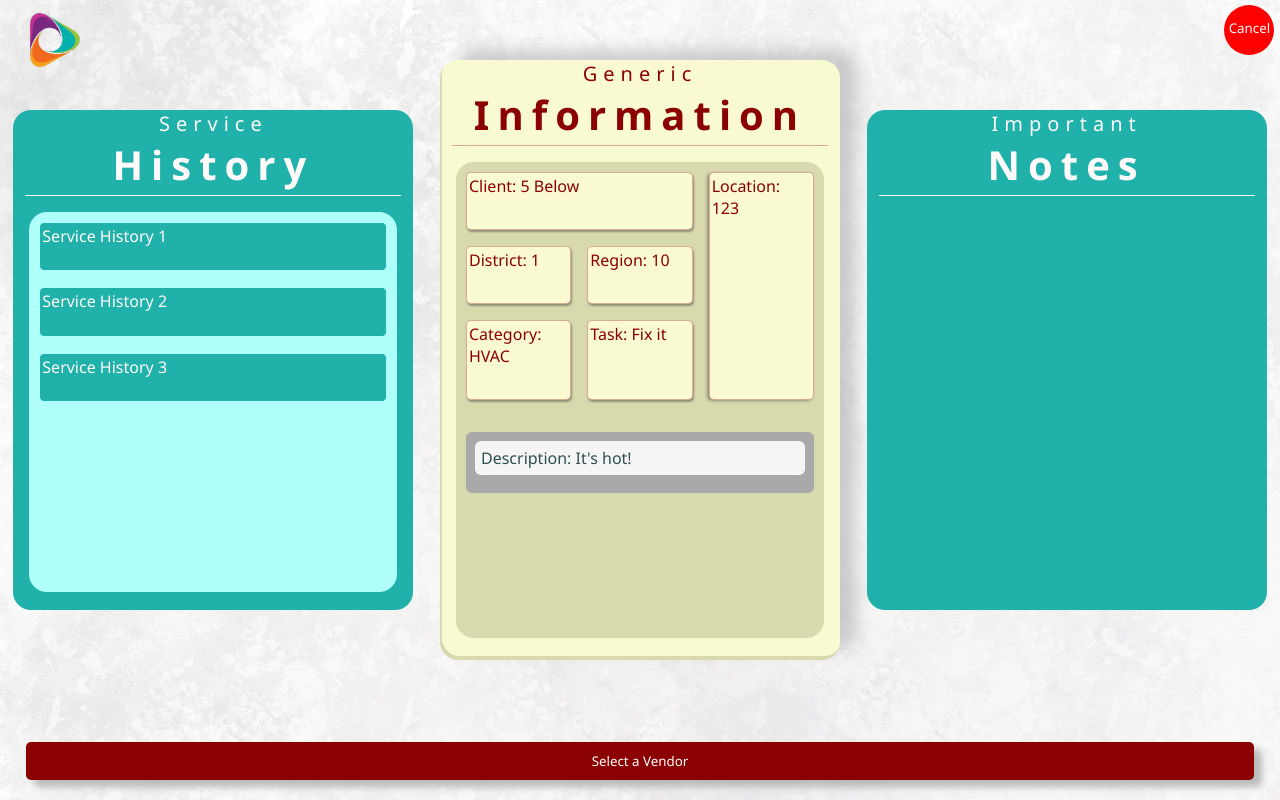
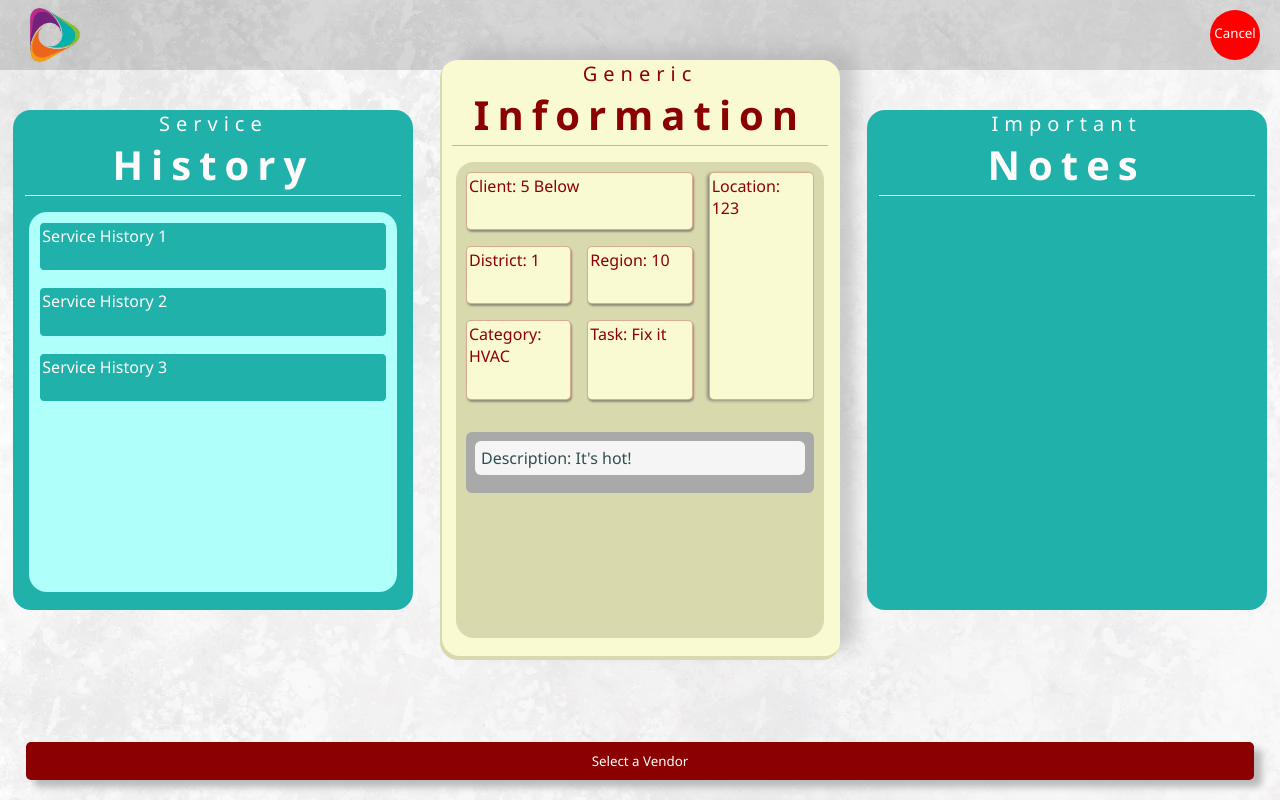
Before and after one commit to BigMoneyKirk/DispatchDashboard, an Angular app: page / in a window 1280 px wide. Built offline with nearby package versions, Linux system fonts and the light colour scheme.

Commit message:
Added some sort of nav-bar shadow line for the logo and cancel work order button

```diff
--- a/src/app/app.component.html
+++ b/src/app/app.component.html
@@ -1,5 +1,6 @@
 <main>
-  <section class="top-bar">
+  <section class="top-bar-container">
+    <div class="top-bar">
       <div class="nest-logo-container">
         <img class="nest-logo" id="nest-logo" src="../assets/images/Nest_LOGO.png" alt="">
       </div>
@@ -10,6 +11,7 @@
             Cancel
           </span>
         </button>
+      </div>
     </div>
 
   </section>
--- a/src/app/app.component.scss
+++ b/src/app/app.component.scss
@@ -1,5 +1,6 @@
 $red-color: #8b00004f;
 $box-shadow-gray: #45454580;
+$nav-gray: rgba(79, 79, 79, 0.214);
 
 *, *::before, *::after {
     box-sizing: border-box;
@@ -10,13 +11,26 @@ main {
     height: 90%;
 }
 
+.top-bar-container {
+    position: absolute;
+    width: 100%;
+    box-sizing: border-box;
+}
+
 .top-bar {
     display: flex;
     justify-content: space-between;
-    margin: 5px 20px;
+    align-items: center;
+    padding: 0 20px;
+}
+
+.top-bar-container::before {
+    content: '';
     position: absolute;
-    width: 98%;
-    box-sizing: border-box;
+    height: 100%;
+    width: 100%;
+    background: $nav-gray;
+    z-index: -1;
 }
 
 .nest-logo-container {
--- a/src/styles.scss
+++ b/src/styles.scss
@@ -9,6 +9,14 @@ $box-shadow-gray: #45454580;
 html {
     background: url(../src/assets/images/watercolor-white.webp);
     height: 100vh;
+}
+
+body::before {
+    content: '';
+    height: 200px;
+    width: 200px;
+    background: pink;
+    z-index: 100;
 }
 
 body {
```
Lines whose indentation alone changed are shown as unchanged.
